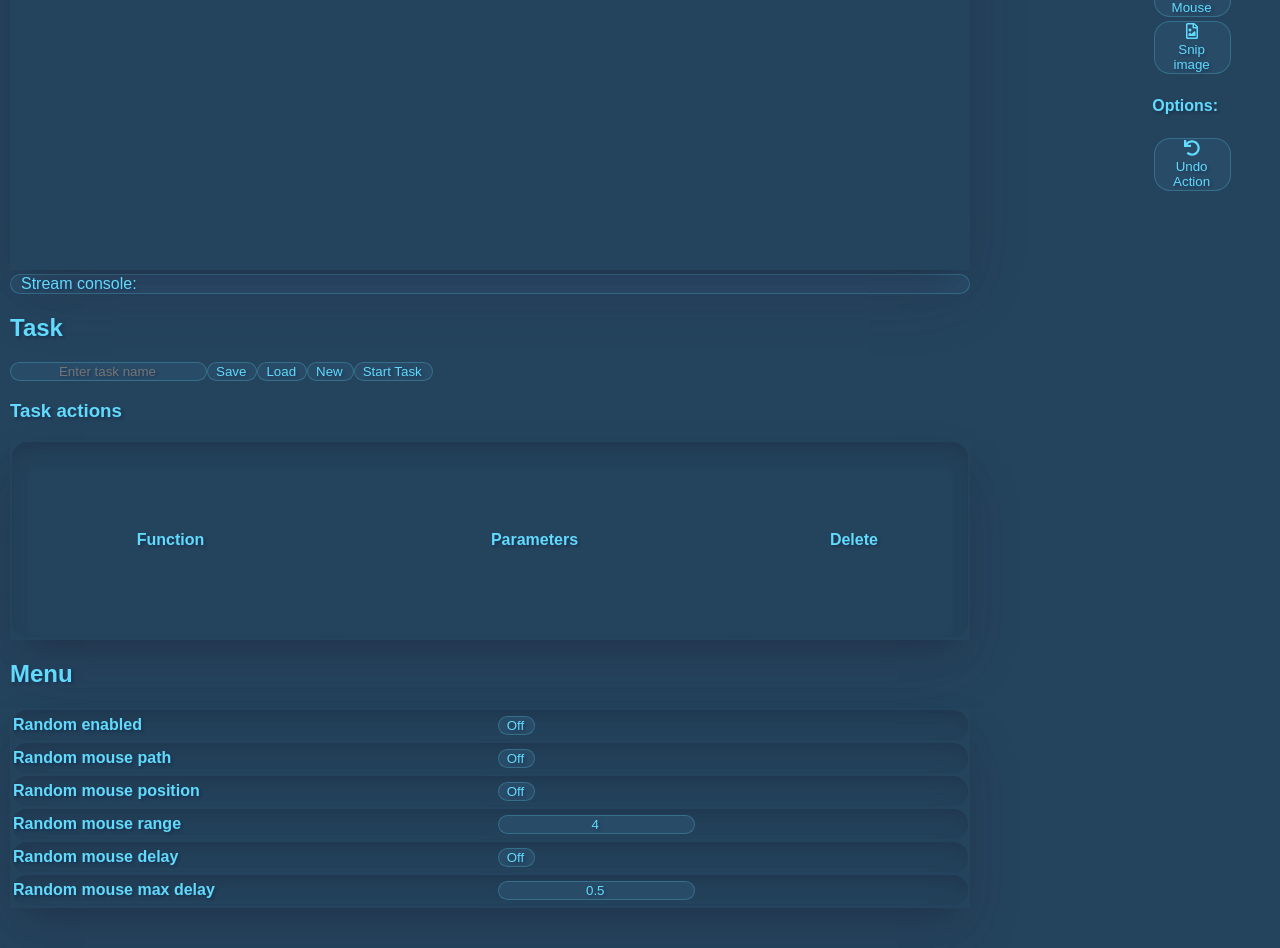
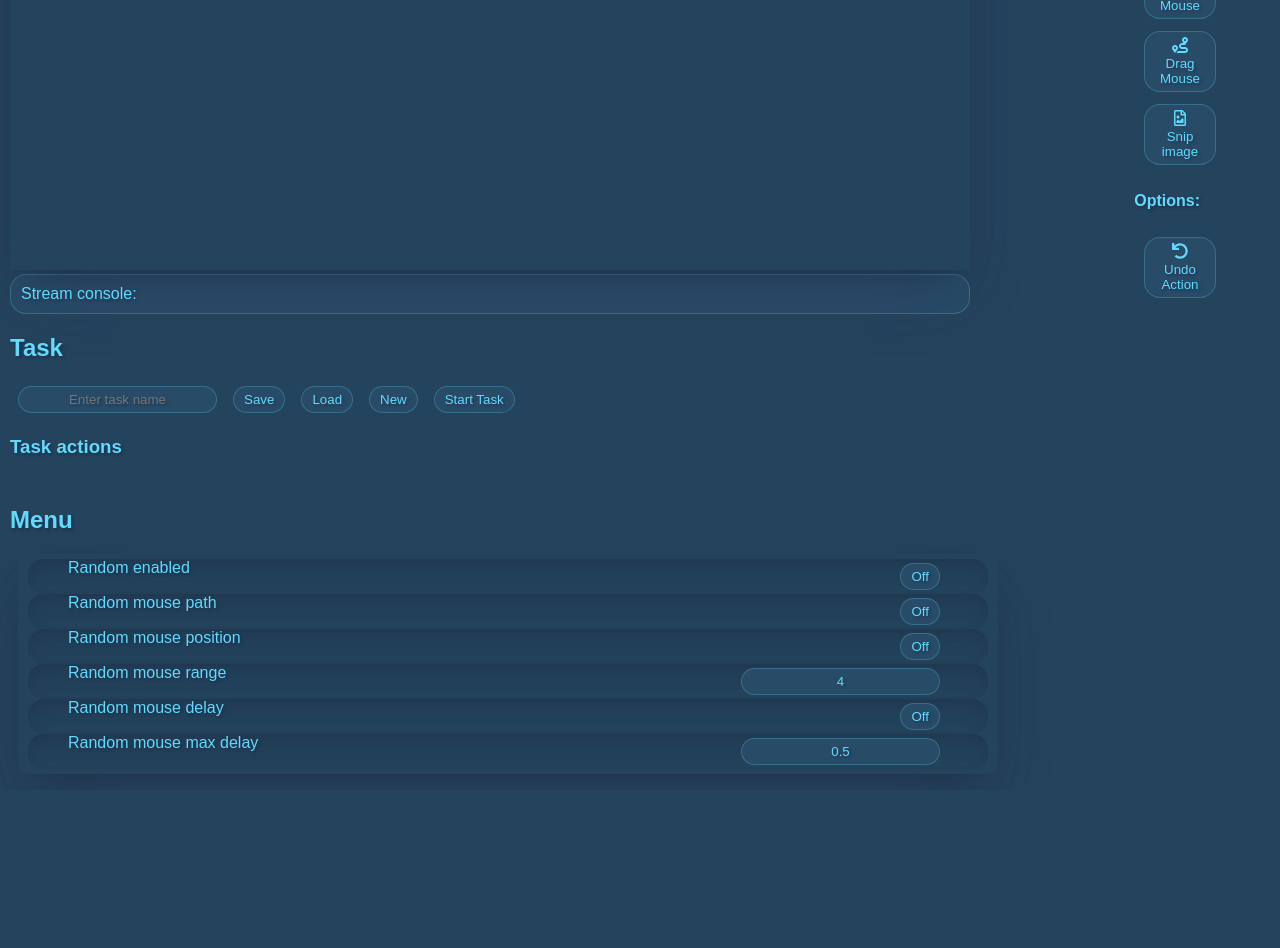
Before and after one commit to dtmcdona/DM_React, a React (Create React App) app in the folder app/: page / in a window 1280 px wide. Shown: the part 340-1288 px from the top of the page. After the commit the page ends 1130 px from the top, so only its background shows below. Built offline with nearby package versions, Linux system fonts and the light colour scheme.

Commit message:
Update Menu and Action list css

```diff
--- a/app/src/App.css
+++ b/app/src/App.css
@@ -1,5 +1,5 @@
-.App {
-  text-align: center;
+body {
+  background-color: #24435c;
 }
 
 nav {
@@ -18,6 +18,40 @@ nav {
 canvas {
   box-shadow: rgba(50, 50, 93, 0.25) 0px 30px 60px -12px,
     rgba(0, 0, 0, 0.3) 0px 18px 36px -18px;
+}
+
+button,
+fieldset,
+input,
+legend,
+select,
+textarea {
+  text-align: center;
+  padding: 5px 10px 5px 10px;
+  margin: 4px 8px 4px 8px;
+  border-radius: 16px;
+  color: #61dafb;
+  background-color: #284b67;
+  border: 1px solid rgba(97, 218, 251, 0.25);
+  text-shadow: 2px 2px 3px rgba(0, 0, 57, 0.25);
+}
+
+h4 {
+  text-align: left;
+}
+
+li {
+  padding: 2px;
+  list-style-type: none;
+  overflow: hidden;
+  border: none;
+  border-radius: 10px;
+  width: 60%;
+}
+
+ul {
+  padding: 0px;
+  margin: 0px;
 }
 
 .canvas--group {
@@ -41,7 +75,7 @@ canvas {
   border: 1px solid rgba(97, 218, 251, 0.25);
   text-shadow: 2px 2px 3px rgba(0, 0, 57, 0.25);
   border-radius: 16px;
-  padding-left: 10px;
+  padding: 10px;
 }
 
 .nav--options {
@@ -68,76 +102,57 @@ canvas {
   text-shadow: 2px 2px 3px rgba(0, 0, 57, 0.25);
 }
 
-body {
-  background-color: #24435c;
-}
-
-.menu--section {
-  width: 100%;
-  height: 100vh;
-  display: flex;
-  justify-content: left;
-  align-items: left;
-  text-shadow: 2px 2px 3px rgba(0, 0, 57, 0.25);
-}
-
-table {
+.menu--list,
+.action--list {
+  border-radius: 8px;
   box-shadow: rgba(50, 50, 93, 0.25) 0px 30px 60px -12px,
     rgba(0, 0, 0, 0.3) 0px 18px 36px -18px;
   width: 960px;
-  height: 200px;
+  height: auto;
+  padding: 5px 10px 5px 10px;
+  margin: 16px 8px 16px 8px;
 }
 
-th {
-  border-radius: 16px;
-  border-bottom: 1px solid #24435c;
-  text-shadow: 2px 2px 3px rgba(0, 0, 57, 0.25);
-}
-
-tr {
+.menu--row,
+.action--row {
   border-radius: 16px;
   box-shadow: rgba(50, 50, 93, 0.25) 0px 12px 24px -12px inset,
     rgba(27, 51, 70, 0.9) 0px 12px 24px -12px inset;
+  display: flex;
+  flex-direction: row;
+  justify-content: space-between;
+  padding-right: 40px;
+  padding-left: 40px;
+  width: auto;
 }
 
-td {
-  text-align: center;
+.action--section {
+  display: flex;
+  flex-direction: row;
+  padding: 10px 15px 10px 15px;
+  min-width: 200px;
 }
 
-h4 {
-  text-align: left;
+.action--condition {
+  display: flex;
+  flex-direction: column;
+  width: 250px;
 }
 
-li {
-  padding: 2px;
-  list-style-type: none;
-  overflow: hidden;
-  border: none;
-  border-radius: 10px;
-  width: 60%;
+.action--function {
+  display: flex;
+  flex-grow: 2;
+  flex-direction: column;
+  justify-content: flex-start;
 }
 
-ul {
-  padding: 0px;
-  margin: 0px;
+.action--button {
+  width: 100px;
+  justify-content: end;
 }
 
-button,
-fieldset,
-input,
-legend,
-select,
-textarea {
-  text-align: center;
-  padding-left: 8px;
-  padding-right: 10px;
-  border-radius: 16px;
-  color: #61dafb;
-  background-color: #284b67;
-  border: 1px solid rgba(97, 218, 251, 0.25);
-  text-shadow: 2px 2px 3px rgba(0, 0, 57, 0.25);
+.action--form {
+  text-align: left;
+  flex-grow: 1;
+  width: auto;
 }
-
-form {
-  text-align: left;
-}
--- a/app/src/components/Action.js
+++ b/app/src/components/Action.js
@@ -128,11 +128,11 @@ function Action({ block, deleteAction }) {
   }
 
   return (
-    <tr>
-      <th>
-        <form onSubmit={handleSubmit}>
-          {action.function === 'capture_screen_data' && (
-            <>
+    <div className='action--row'>
+      <form onSubmit={handleSubmit} className='action--form'>
+        <div className='action--section'>
+          {(action.function === 'capture_screen_data' && (
+            <div className='action--condition'>
               Condition:
               <div className='select-container'>
                 <select
@@ -213,8 +213,9 @@ function Action({ block, deleteAction }) {
                   />
                 </div>
               )}
-            </>
-          )}
+            </div>
+          )) || <div className='action--condition'></div>}
+          <div className='action--function'>
             Action function:
             <div className='select-container'>
               <select value={action.function} onChange={handleChangeFunction}>
@@ -242,7 +243,7 @@ function Action({ block, deleteAction }) {
             {position_functions.includes(action.function) && (
               <div className='input-container'>
                 {point_functions.includes(action.function)
-                ? '(x,y):'
+                  ? '(x,y): ('
                   : 'Top left (x,y): ('}
                 <input
                   type='text'
@@ -301,16 +302,18 @@ function Action({ block, deleteAction }) {
                 />
               </div>
             )}
+          </div>
+          <div className='action--button'>
             <button>Update</button>
-        </form>
-      </th>
-
-      <th>
+          </div>
+          <div className='action--button'>
             <button name={block.id} onMouseDown={deleteAction}>
               Delete
             </button>
-      </th>
-    </tr>
+          </div>
+        </div>
+      </form>
+    </div>
   )
 }
 
--- a/app/src/components/Menu.js
+++ b/app/src/components/Menu.js
@@ -20,86 +20,60 @@ export default function Menu() {
   } = useSettingsContext()
 
   return (
-    <div className='menu--section'>
+    <>
       <form>
         <h2>Menu</h2>
-        <table>
-          <tbody>
-            <tr key='randomEnabled'>
-              <th>
+        <div className='menu--list'>
+          <div className='menu--row' key='randomEnabled'>
             <label>Random enabled</label>
-              </th>
-              <th>
             <MenuButton
               name='randomEnabled'
               value={randomEnabled}
               setValue={setRandomEnabled}
             />
-              </th>
-            </tr>
-            <tr key='randomMousePath'>
-              <th>
+          </div>
+          <div className='menu--row' key='randomMousePath'>
             <label>Random mouse path</label>
-              </th>
-              <th>
             <MenuButton
               name='randomMousePath'
               value={randomMousePath}
               setValue={setRandomMousePath}
             />
-              </th>
-            </tr>
-            <tr key='randomMousePosition'>
-              <th>
+          </div>
+          <div className='menu--row' key='randomMousePosition'>
             <label>Random mouse position</label>
-              </th>
-              <th>
             <MenuButton
               name='randomMousePosition'
               value={randomMousePosition}
               setValue={setRandomMousePosition}
             />
-              </th>
-            </tr>
-            <tr key='randomMouseRange'>
-              <th>
+          </div>
+          <div className='menu--row' key='randomMouseRange'>
             <label>Random mouse range</label>
-              </th>
-              <th>
             <MenuInput
               name='randomMouseRange'
               value={randomMouseRange}
               setValue={setRandomMouseRange}
             />
-              </th>
-            </tr>
-            <tr key='randomMouseDelay'>
-              <th>
+          </div>
+          <div className='menu--row' key='randomMouseDelay'>
             <label>Random mouse delay</label>
-              </th>
-              <th>
             <MenuButton
               name='randomMouseDelay'
               value={randomMouseDelay}
               setValue={setRandomMouseDelay}
             />
-              </th>
-            </tr>
-            <tr key='randomMouseMaxDelay'>
-              <th>
+          </div>
+          <div className='menu--row' key='randomMouseMaxDelay'>
             <label>Random mouse max delay</label>
-              </th>
-              <th>
             <MenuInput
               name='randomMouseMaxDelay'
               value={randomMouseMaxDelay}
               setValue={setRandomMouseMaxDelay}
             />
-              </th>
-            </tr>
-          </tbody>
-        </table>
+          </div>
+        </div>
       </form>
-    </div>
+    </>
   )
 }
--- a/app/src/components/Recorder.js
+++ b/app/src/components/Recorder.js
@@ -444,13 +444,7 @@ export default function Recorder() {
         )}
         {playingTask && 'Task Playing'}
         <h3>Task actions</h3>
-        <table>
-          <tbody>
-            <tr>
-              <th>Function</th>
-              <th>Parameters</th>
-              <th>Delete</th>
-            </tr>
+        <div className='action--list'>
           {actionList.map((action) => (
             <Action
               key={action.id}
@@ -458,8 +452,7 @@ export default function Recorder() {
               deleteAction={handleDeleteAction}
             />
           ))}
-          </tbody>
-        </table>
+        </div>
       </div>
     </>
   )
--- a/app/src/contexts/controls.js
+++ b/app/src/contexts/controls.js
@@ -1,4 +1,4 @@
-import React, {createContext, useContext, useMemo, useState} from 'react'
+import React, { createContext, useContext, useMemo, useState } from 'react'
 
 export const ControlsContext = createContext(null)
 
@@ -27,9 +27,7 @@ export function ControlsContextProvider({ children }) {
   )
 
   return (
-    <ControlsContext.Provider
-      value={value}
-    >
+    <ControlsContext.Provider value={value}>
       {children}
     </ControlsContext.Provider>
   )
```
Also changed, not shown: 1 other file (tests, documents, lock files or other folders). Lines whose indentation alone changed are shown as unchanged.
